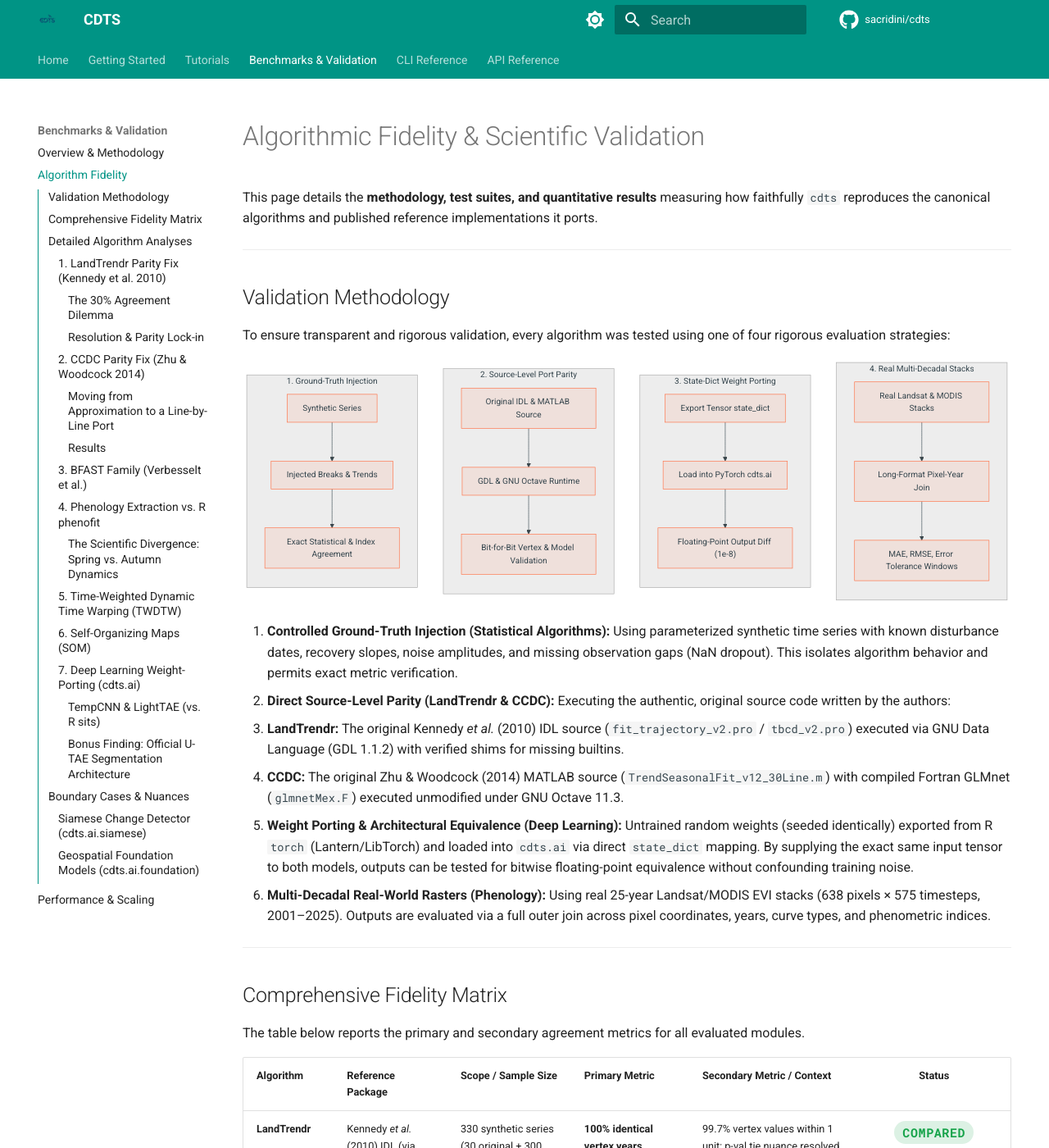
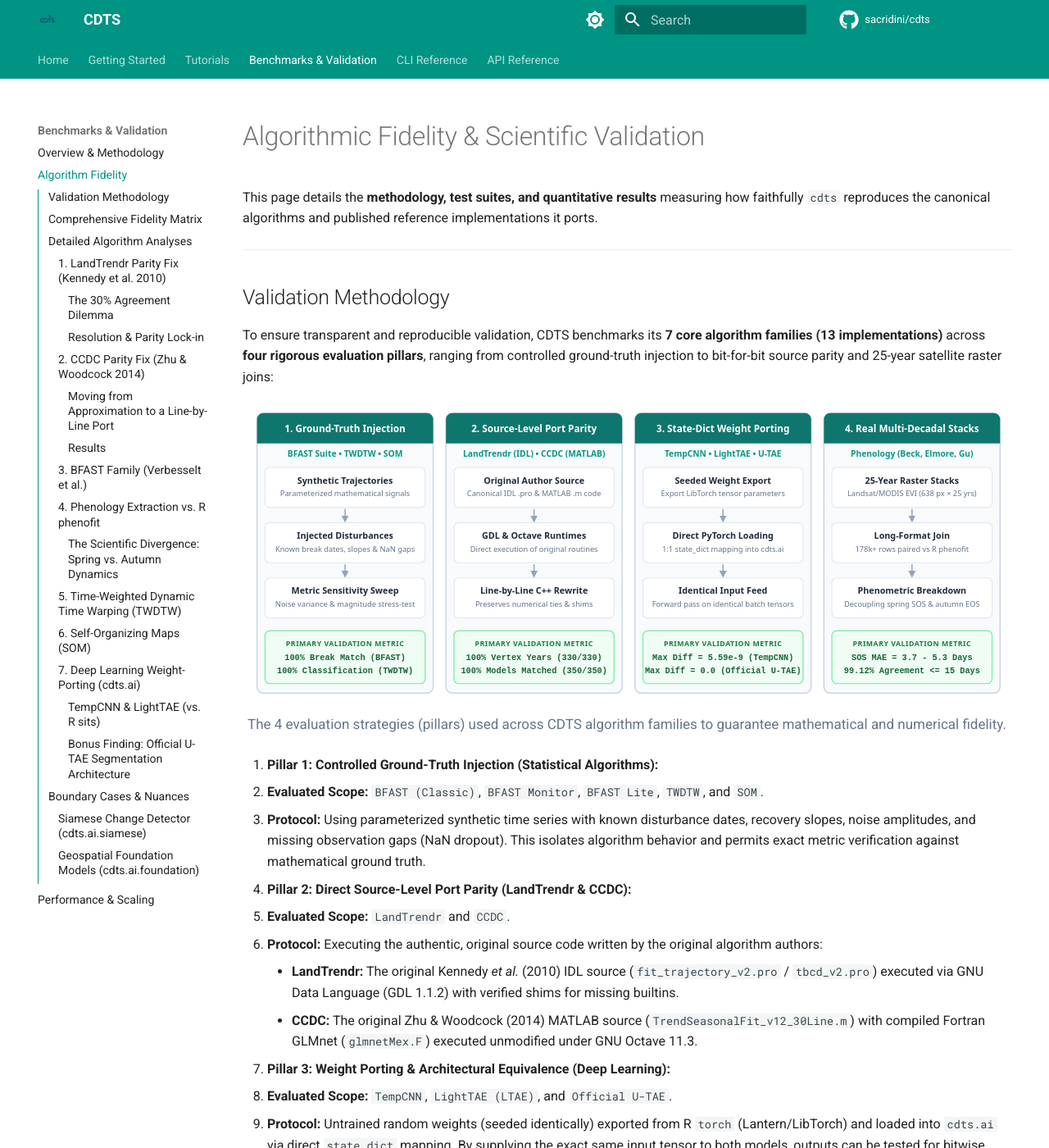
Before and after one commit to sacridini/cdts, an MkDocs documentation site: the page built from docs/benchmarks/fidelity.md, in a window 1280 px wide and 1400 px high. Shown: the whole window at 82% size. Built offline with MkDocs 1.6.1 and Material for MkDocs 9.7.7, drawn with Linux system fonts in a browser that asks for light colours; comment, search, counter and statistics services are not loaded; some of the changed text lies outside the part shown.

Commit message:
docs(benchmarks): standardize methodology cards and clarify 4 pillars vs algorithm families

````diff
--- a/docs/benchmarks/fidelity.md
+++ b/docs/benchmarks/fidelity.md
@@ -6,47 +6,29 @@ This page details the **methodology, test suites, and quantitative results** mea
 
 ## Validation Methodology
 
-To ensure transparent and rigorous validation, every algorithm was tested using one of four rigorous evaluation strategies:
+To ensure transparent and reproducible validation, CDTS benchmarks its **7 core algorithm families (13 implementations)** across **four rigorous evaluation pillars**, ranging from controlled ground-truth injection to bit-for-bit source parity and 25-year satellite raster joins:
 
-```mermaid
-flowchart LR
-    subgraph S1["1. Ground-Truth Injection"]
-        direction TB
-        G1["Synthetic Series"] --> G2["Injected Breaks & Trends"]
-        G2 --> G3["Exact Statistical & Index Agreement"]
-    end
+<div class="benchmark-card" style="margin-bottom: 24px;">
+  <img src="../../assets/validation_methodology.svg" alt="Validation Methodology Framework" class="benchmark-chart" style="width: 100%; max-width: 960px; display: block; margin: 0 auto;" />
+  <p class="bm-kpi-sub" style="margin-top: 12px; text-align: center;">
+    The 4 evaluation strategies (pillars) used across CDTS algorithm families to guarantee mathematical and numerical fidelity.
+  </p>
+</div>
 
-    subgraph S2["2. Source-Level Port Parity"]
-        direction TB
-        O1["Original IDL & MATLAB Source"] --> O2["GDL & GNU Octave Runtime"]
-        O2 --> O3["Bit-for-Bit Vertex & Model Validation"]
-    end
-
-    subgraph S3["3. State-Dict Weight Porting"]
-        direction TB
-        W1["Export Tensor state_dict"] --> W2["Load into PyTorch cdts.ai"]
-        W2 --> W3["Floating-Point Output Diff (1e-8)"]
-    end
-
-    subgraph S4["4. Real Multi-Decadal Stacks"]
-        direction TB
-        R1["Real Landsat & MODIS Stacks"] --> R2["Long-Format Pixel-Year Join"]
-        R2 --> R3["MAE, RMSE, Error Tolerance Windows"]
-    end
-
-    S1 ~~~ S2 ~~~ S3 ~~~ S4
-```
-
-1. **Controlled Ground-Truth Injection (Statistical Algorithms):**
-   Using parameterized synthetic time series with known disturbance dates, recovery slopes, noise amplitudes, and missing observation gaps (NaN dropout). This isolates algorithm behavior and permits exact metric verification.
-2. **Direct Source-Level Parity (LandTrendr & CCDC):**
-   Executing the authentic, original source code written by the authors:
-   - **LandTrendr:** The original Kennedy *et al.* (2010) IDL source (`fit_trajectory_v2.pro` / `tbcd_v2.pro`) executed via GNU Data Language (GDL 1.1.2) with verified shims for missing builtins.
-   - **CCDC:** The original Zhu & Woodcock (2014) MATLAB source (`TrendSeasonalFit_v12_30Line.m`) with compiled Fortran GLMnet (`glmnetMex.F`) executed unmodified under GNU Octave 11.3.
-3. **Weight Porting & Architectural Equivalence (Deep Learning):**
-   Untrained random weights (seeded identically) exported from R `torch` (Lantern/LibTorch) and loaded into `cdts.ai` via direct `state_dict` mapping. By supplying the exact same input tensor to both models, outputs can be tested for bitwise floating-point equivalence without confounding training noise.
-4. **Multi-Decadal Real-World Rasters (Phenology):**
-   Using real 25-year Landsat/MODIS EVI stacks (638 pixels × 575 timesteps, 2001–2025). Outputs are evaluated via a full outer join across pixel coordinates, years, curve types, and phenometric indices.
+1. **Pillar 1: Controlled Ground-Truth Injection (Statistical Algorithms):**
+   - **Evaluated Scope:** `BFAST (Classic)`, `BFAST Monitor`, `BFAST Lite`, `TWDTW`, and `SOM`.
+   - **Protocol:** Using parameterized synthetic time series with known disturbance dates, recovery slopes, noise amplitudes, and missing observation gaps (NaN dropout). This isolates algorithm behavior and permits exact metric verification against mathematical ground truth.
+2. **Pillar 2: Direct Source-Level Port Parity (LandTrendr & CCDC):**
+   - **Evaluated Scope:** `LandTrendr` and `CCDC`.
+   - **Protocol:** Executing the authentic, original source code written by the original algorithm authors:
+     - **LandTrendr:** The original Kennedy *et al.* (2010) IDL source (`fit_trajectory_v2.pro` / `tbcd_v2.pro`) executed via GNU Data Language (GDL 1.1.2) with verified shims for missing builtins.
+     - **CCDC:** The original Zhu & Woodcock (2014) MATLAB source (`TrendSeasonalFit_v12_30Line.m`) with compiled Fortran GLMnet (`glmnetMex.F`) executed unmodified under GNU Octave 11.3.
+3. **Pillar 3: Weight Porting & Architectural Equivalence (Deep Learning):**
+   - **Evaluated Scope:** `TempCNN`, `LightTAE (LTAE)`, and `Official U-TAE`.
+   - **Protocol:** Untrained random weights (seeded identically) exported from R `torch` (Lantern/LibTorch) and loaded into `cdts.ai` via direct `state_dict` mapping. By supplying the exact same input tensor to both models, outputs can be tested for bitwise floating-point equivalence without confounding training noise.
+4. **Pillar 4: Multi-Decadal Real-World Rasters (Phenology):**
+   - **Evaluated Scope:** `Phenology Extraction` (Beck, Elmore, Gu double-logistic formulations).
+   - **Protocol:** Using real 25-year Landsat/MODIS EVI stacks (638 pixels × 575 timesteps, 2001–2025). Outputs are evaluated via a full outer join across pixel coordinates, years, curve types, and phenometric indices.
 
 ---
 
````
Also changed, not shown: docs/assets/validation_methodology.svg (added).
